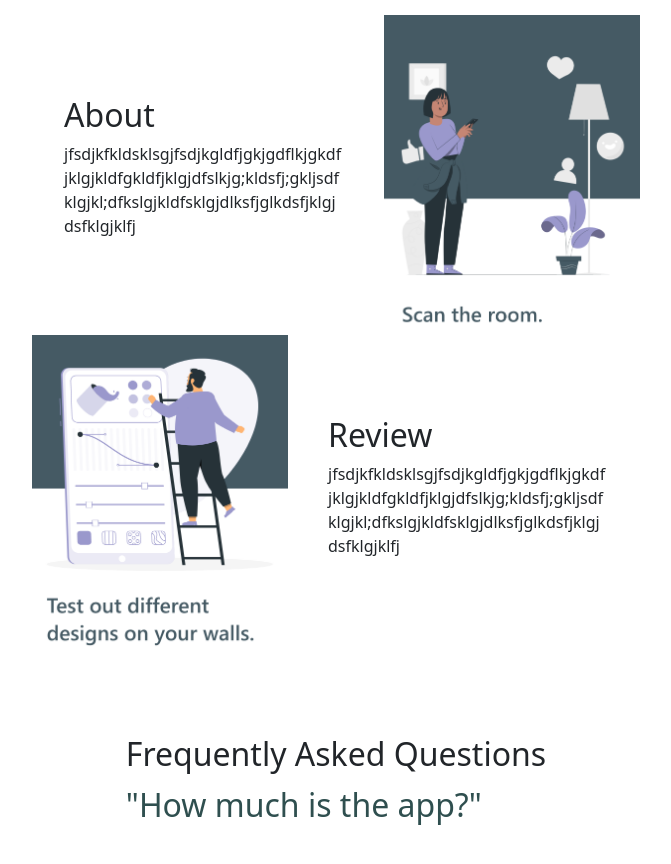
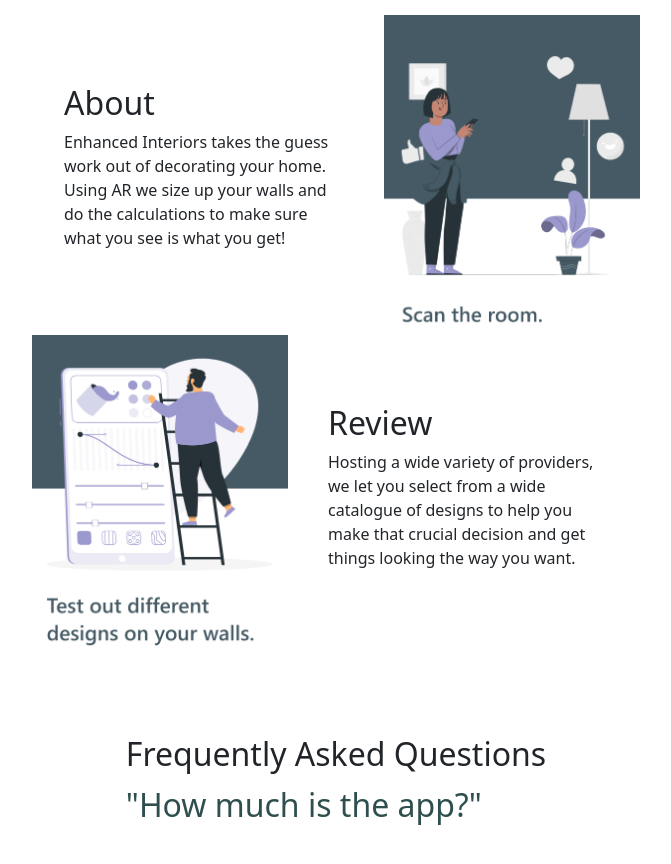
Before and after one commit to beanyboye/sync_web, a Next.js app: page / in a window 1280 px wide. Shown: the part 1060-1924 px from the top of the page, without its empty margins (304-975 px from the left). Built offline with nearby package versions, Linux system fonts and the light colour scheme.

Commit message:
Update the About and Review sections.

```diff
--- a/pages/index.tsx
+++ b/pages/index.tsx
@@ -55,7 +55,7 @@ export default function Home() {
 
           <Section
             title="About"
-            text="jfsdjkfkldsklsgjfsdjkgldfjgkjgdflkjgkdfjklgjkldfgkldfjklgjdfslkjg;kldsfj;gkljsdfklgjkl;dfkslgjkldfsklgjdlksfjglkdsfjklgjdsfklgjklfj"
+            text="Enhanced Interiors takes the guess work out of decorating your home. Using AR we size up your walls and do the calculations to make sure what you see is what you get!"
             id="about"
             src="/Intro_1.png"
             orientation={true}
@@ -63,7 +63,7 @@ export default function Home() {
 
           <Section
             title="Review"
-            text="jfsdjkfkldsklsgjfsdjkgldfjgkjgdflkjgkdfjklgjkldfgkldfjklgjdfslkjg;kldsfj;gkljsdfklgjkl;dfkslgjkldfsklgjdlksfjglkdsfjklgjdsfklgjklfj"
+            text="Hosting a wide variety of providers, we let you select from a wide catalogue of designs to help you make that crucial decision and get things looking the way you want."
             id="review"
             src="/Intro_2.png"
             orientation={false}
```
